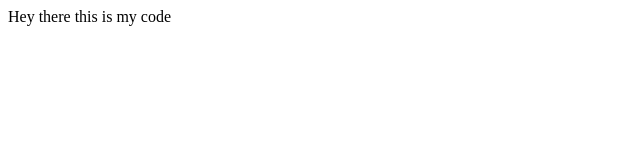
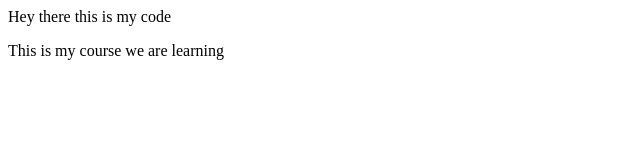
Before and after one commit to rbu9032/day-02-clone-, a plain HTML site: page index.html in a window 1280 px wide. Shown: the whole page, without its empty margins (0-640 px from the left). Drawn offline with Linux system fonts and the light colour scheme.

Commit message:
Update index.html

```diff
--- a/index.html
+++ b/index.html
@@ -1 +1,2 @@
 <h>Hey there this is my code<h>
+<p>This is my course we are learning</p>
```
